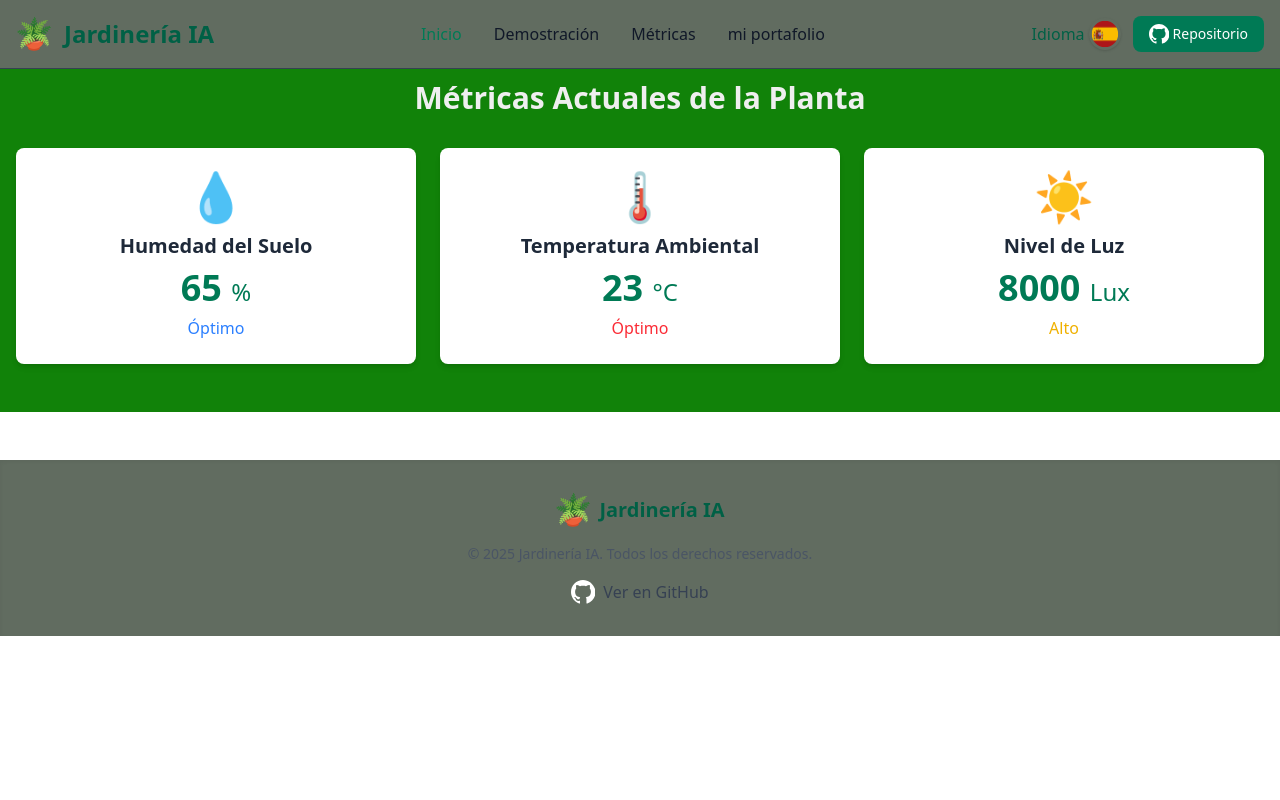
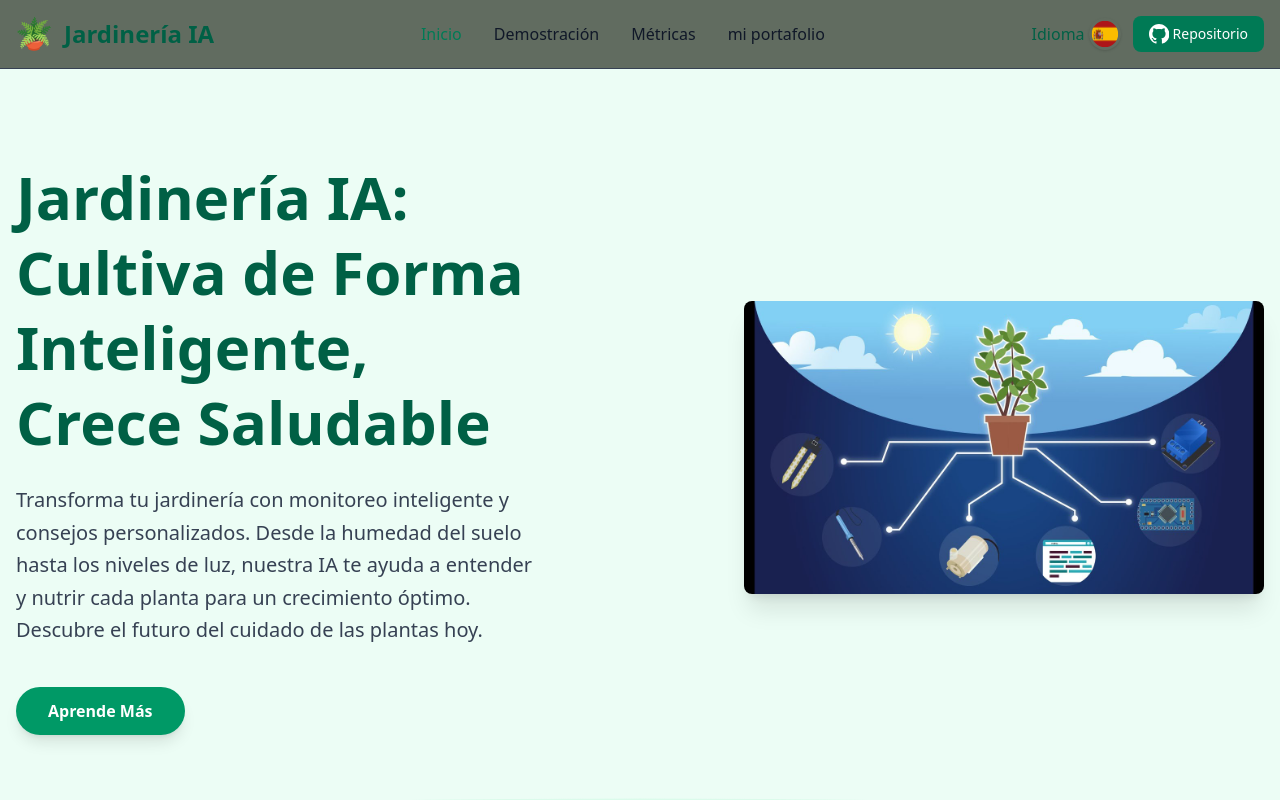
Before and after one commit to edwinscb/jardineriaIA, a React (Vite) app in the folder src/frontend/: page / in a window 1280 px wide. Shown: the top 800 px of the page. Built offline with nearby package versions, Linux system fonts and the light colour scheme.

Commit message:
Add Component Banner Update NavBar

```diff
--- a/src/frontend/src/App.jsx
+++ b/src/frontend/src/App.jsx
@@ -1,11 +1,13 @@
+import { Banner } from "./components/Banner"
 import { CurrentValues } from "./components/CurrentValues"
 import { Footer } from "./components/Footer"
 import { NavBar } from "./components/NavBar"
 function App() {
 
   return (
-    <div className="flex flex-col min-h-screen">
+    <div id="home-section" className="flex flex-col min-h-screen">
       <NavBar />
+      <Banner/>
       <CurrentValues />
       <Footer />
     </div>
--- /dev/null
+++ b/src/frontend/src/components/Banner.jsx
@@ -0,0 +1,58 @@
+
+import { useLanguage } from '../context/LanguageContext.jsx';
+import heroPlantImage from '../assets/img/pictures/RiegoAutomatico.jpg';
+
+const LANGUAGES = {
+  EN: 'en',
+  ES: 'es'
+};
+
+const TRANSLATIONS = {
+  [LANGUAGES.EN]: {
+    heroTitle: "Gardering IA: Cultivate Smarter, Grow Healthier",
+    heroSubtitle: "Transform your gardening with intelligent monitoring and personalized insights. From soil humidity to light levels, our AI helps you understand and nurture every plant for optimal growth. Discover the future of plant care today.",
+    callToAction: "Learn More"
+  },
+  [LANGUAGES.ES]: {
+    heroTitle: "Jardinería IA: Cultiva de Forma Inteligente, Crece Saludable",
+    heroSubtitle: "Transforma tu jardinería con monitoreo inteligente y consejos personalizados. Desde la humedad del suelo hasta los niveles de luz, nuestra IA te ayuda a entender y nutrir cada planta para un crecimiento óptimo. Descubre el futuro del cuidado de las plantas hoy.",
+    callToAction: "Aprende Más"
+  }
+};
+
+export const Banner = () => {
+  const { currentLang } = useLanguage();
+
+  return (
+    <section id="home" className="relative bg-emerald-50 dark:bg-gray-800 overflow-hidden">
+      <div className="container mx-auto px-4 py-20 md:py-32 lg:py-40 flex items-center justify-between md:flex-row flex-col-reverse">
+        <div className="text-center md:text-left md:w-1/2 lg:w-5/12 relative z-10">
+          <h1 className="text-4xl sm:text-5xl lg:text-6xl font-extrabold text-emerald-800 dark:text-emerald-300 mb-6 leading-tight">
+            {TRANSLATIONS[currentLang].heroTitle}
+          </h1>
+          <p className="text-lg sm:text-xl text-gray-700 dark:text-gray-300 mb-10 max-w-xl mx-auto md:mx-0 leading-relaxed">
+            {TRANSLATIONS[currentLang].heroSubtitle}
+          </p>
+          <a
+            href="#features"
+            className="inline-block bg-emerald-600 hover:bg-emerald-700 text-white font-bold py-3 px-8 rounded-full shadow-lg transition-transform transform hover:scale-105 duration-300 focus:outline-none focus:ring-4 focus:ring-emerald-300 dark:focus:ring-emerald-700"
+          >
+            {TRANSLATIONS[currentLang].callToAction}
+          </a>
+        </div>
+
+        <div className="md:w-1/2 lg:w-5/12 mb-8 md:mb-0 relative">
+          <img
+            src={heroPlantImage}
+            alt="Planta siendo monitoreada con tecnología de Inteligencia Artificial"
+            className="rounded-lg shadow-xl object-cover w-full h-full md:h-auto max-h-96 md:max-h-full"
+          />
+        </div>
+      </div>
+      <div
+        className="absolute bottom-0 left-0 w-full h-32 md:h-48 bg-emerald-100 dark:bg-gray-700 opacity-60 dark:opacity-40"
+        style={{ clipPath: 'ellipse(100% 50% at 50% 100%)' }}
+      ></div>
+    </section>
+  );
+};
--- a/src/frontend/src/components/NavBar.jsx
+++ b/src/frontend/src/components/NavBar.jsx
@@ -68,7 +68,14 @@ export const NavBar = () => {
   }, []);
 
   const handleToggle = useCallback(() => setExpanded(prev => !prev), []);
-
+    const scrollToTop = useCallback(() => {
+    window.scrollTo({
+      top: 0,
+      behavior: 'smooth'
+    });
+    setActiveLink("home");
+    setExpanded(false);
+  }, []);
   return (
     <nav className="bg-[#616c60] fixed w-full z-50 top-0 start-0 border-b border-gray-700 dark:border-gray-600">
       <div className="max-w-screen-xl flex flex-wrap items-center justify-between mx-auto p-4">
@@ -123,10 +130,16 @@ export const NavBar = () => {
                 ) : (
 
                   <a
-                    href={`#${item}`}
+                    href={item === "home" ? "#" : `#${item}`}
                     className={`block py-2 px-3 rounded md:bg-transparent md:p-0 ${activeLink === item ? 'text-white bg-emerald-700 md:text-emerald-700 dark:md:text-emerald-500' : 'text-gray-900 hover:bg-gray-100 md:hover:bg-transparent md:hover:text-emerald-700 dark:text-white dark:hover:bg-gray-700 dark:hover:text-emerald-500 md:dark:hover:bg-transparent dark:border-gray-700'}`}
                     aria-current={activeLink === item ? "page" : undefined}
-                    onClick={() => handleNavLinkClick(item)}
+                    onClick={(e) => {
+                      if (item === "home") {
+                        e.preventDefault();
+                      } else {
+                        handleNavLinkClick(item);
+                      }
+                    }}
                   >
                     {TRANSLATIONS[currentLang][item]}
                   </a>
```
Also changed, not shown: src/frontend/src/assets/img/pictures/RiegoAutomatico.jpg (added).
